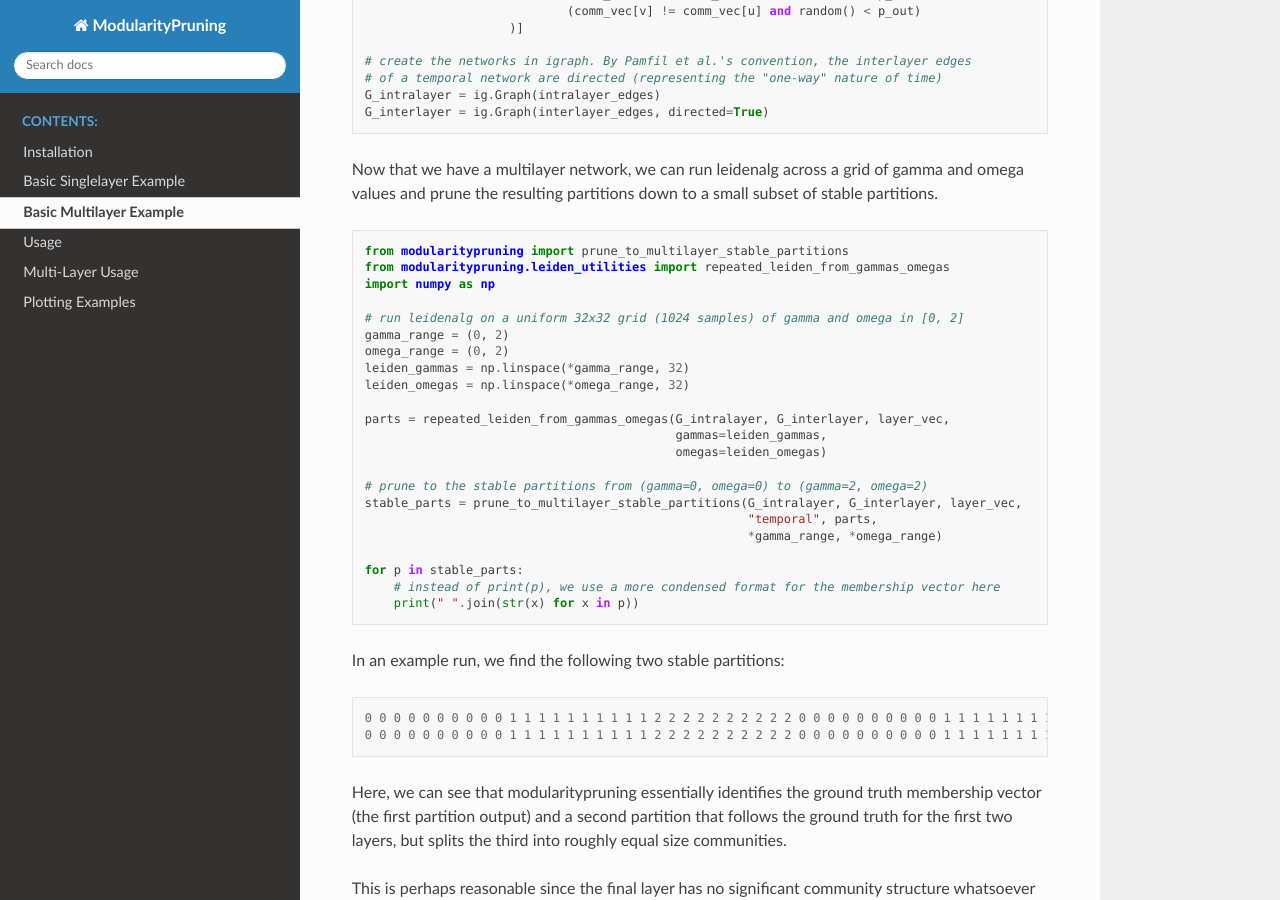
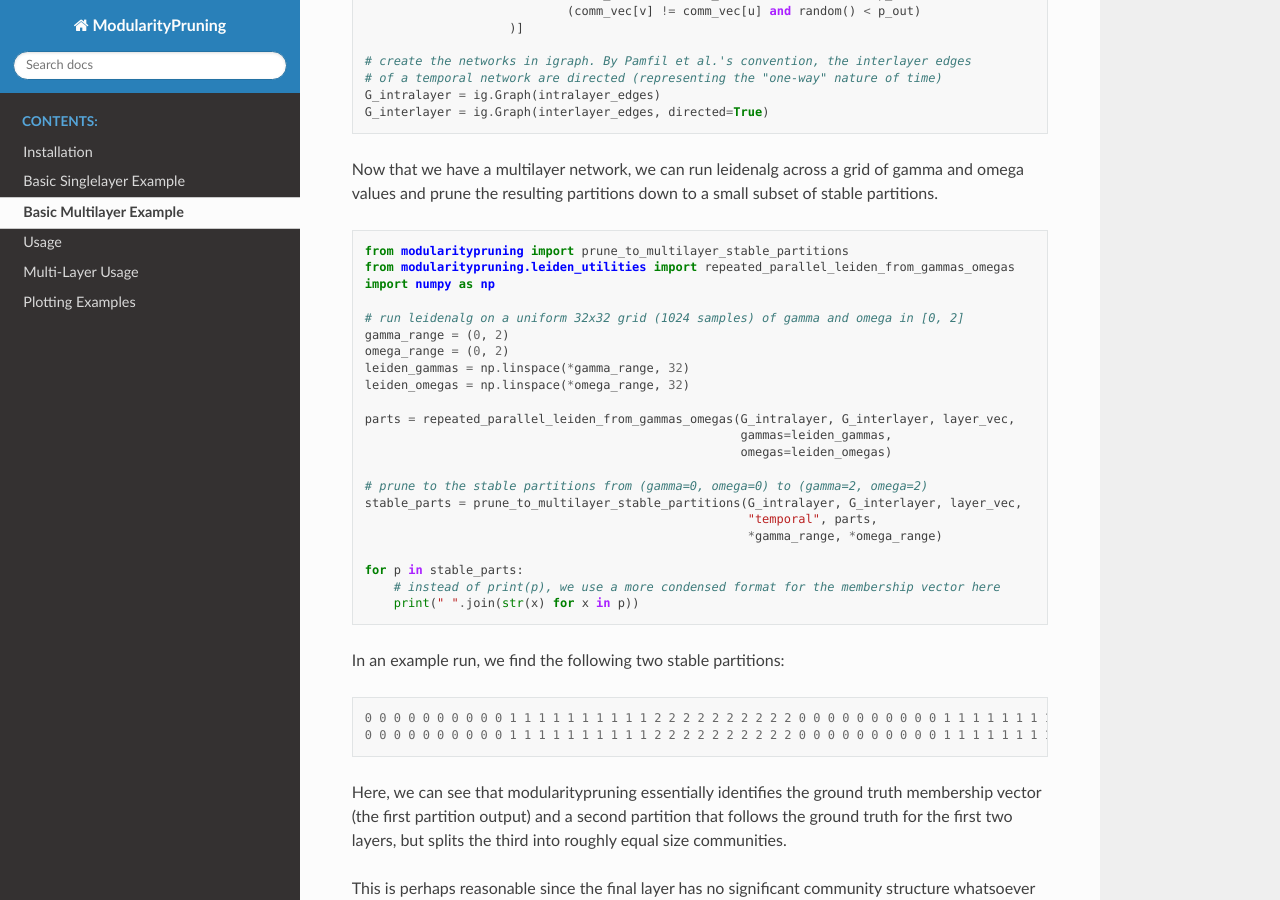
Before and after one commit to ragibson/ModularityPruning, a Sphinx documentation site: the page built from docs/source/basic_multilayer_example.rst, in a window 1280 px wide and 900 px high, scrolled down 801 px. Built offline with Sphinx 7.4.7 and the Read the Docs theme 2.0.0, drawn with Linux system fonts in a browser that asks for light colours.

Commit message:
Change basic documentation examples to use parallel Leiden optimization

```diff
--- a/docs/source/basic_example.rst
+++ b/docs/source/basic_example.rst
@@ -9,14 +9,14 @@ See :doc:`usage` for complete documentation on this function, but a simple examp
 
    import igraph as ig
    from modularitypruning import prune_to_stable_partitions
-   from modularitypruning.leiden_utilities import repeated_leiden_from_gammas
+   from modularitypruning.leiden_utilities import repeated_parallel_leiden_from_gammas
    import numpy as np
 
    # get Karate Club graph in igraph
    G = ig.Graph.Famous("Zachary")
 
    # run leiden 1000 times on this graph from gamma=0 to gamma=2
-   partitions = repeated_leiden_from_gammas(G, np.linspace(0, 2, 1000))
+   partitions = repeated_parallel_leiden_from_gammas(G, np.linspace(0, 2, 1000))
 
    # prune to the stable partitions from gamma=0 to gamma=2
    stable_partitions = prune_to_stable_partitions(G, partitions, 0, 2)
--- a/docs/source/basic_multilayer_example.rst
+++ b/docs/source/basic_multilayer_example.rst
@@ -51,7 +51,7 @@ resulting partitions down to a small subset of stable partitions.
 .. code-block:: python
 
   from modularitypruning import prune_to_multilayer_stable_partitions
-  from modularitypruning.leiden_utilities import repeated_leiden_from_gammas_omegas
+  from modularitypruning.leiden_utilities import repeated_parallel_leiden_from_gammas_omegas
   import numpy as np
 
   # run leidenalg on a uniform 32x32 grid (1024 samples) of gamma and omega in [0, 2]
@@ -60,9 +60,9 @@ resulting partitions down to a small subset of stable partitions.
   leiden_gammas = np.linspace(*gamma_range, 32)
   leiden_omegas = np.linspace(*omega_range, 32)
 
-  parts = repeated_leiden_from_gammas_omegas(G_intralayer, G_interlayer, layer_vec,
-                                             gammas=leiden_gammas,
-                                             omegas=leiden_omegas)
+  parts = repeated_parallel_leiden_from_gammas_omegas(G_intralayer, G_interlayer, layer_vec,
+                                                      gammas=leiden_gammas,
+                                                      omegas=leiden_omegas)
 
   # prune to the stable partitions from (gamma=0, omega=0) to (gamma=2, omega=2)
   stable_parts = prune_to_multilayer_stable_partitions(G_intralayer, G_interlayer, layer_vec,
```
